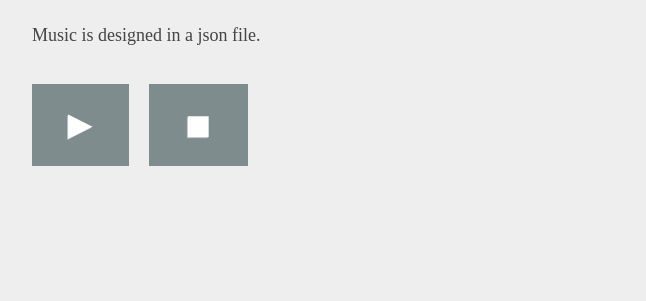
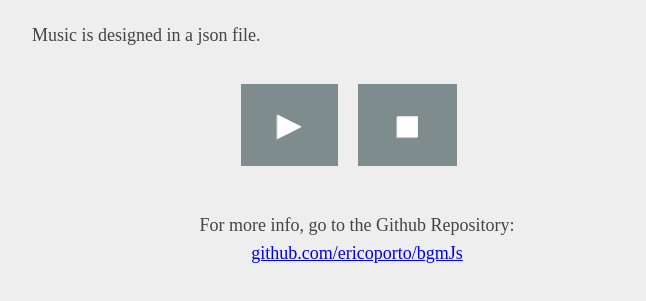
Before and after one commit to ericoporto/bgmJs, a plain HTML site: page index.html in a window 1280 px wide. Shown: the part 129-430 px from the top of the page, without its empty margins (283-929 px from the left). Drawn offline with Linux system fonts and the light colour scheme.

Commit message:
making less ugly, but probably still a little ugly

```diff
--- a/index.html
+++ b/index.html
@@ -1,10 +1,11 @@
 <!DOCTYPE html>
 <html>
+
 <head>
     <script src="bgmusic.min.js"></script>
     <script>
         var bgmusic = []
-    var torun = function(){
+        var torun = function() {
             bgmusic = new music()
         }
     </script>
@@ -21,15 +22,22 @@
     <p>
         Music is designed in a json file.
     </p>
+    <div align="center">
         <section class="flat">
             <button id="button_play" alt="play" onclick="bgmusic.songs[0].play()">
                 &#9654;
             </button>
 
             <button id="button_stop" alt="stop" onclick="bgmusic.songs[0].pause();bgmusic.songs[0].currentTime = 0">
-      &#9724
+                &#9724;
             </button>
         </section>
+
+        <br> For more info, go to the Github Repository:
+        <br>
+        <a href="https://github.com/ericoporto/bgmJs"> github.com/ericoporto/bgmJs </a>
+    </div>
+
 </body>
 
 </html>
```
Lines whose indentation alone changed are shown as unchanged.
